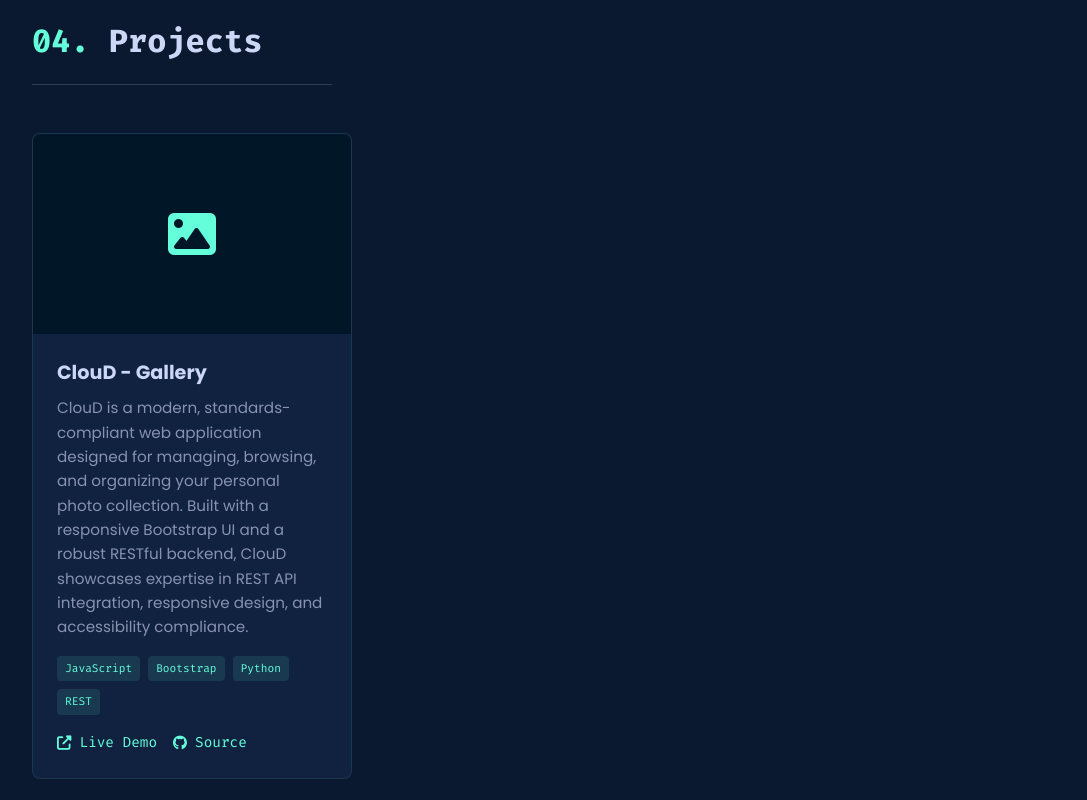
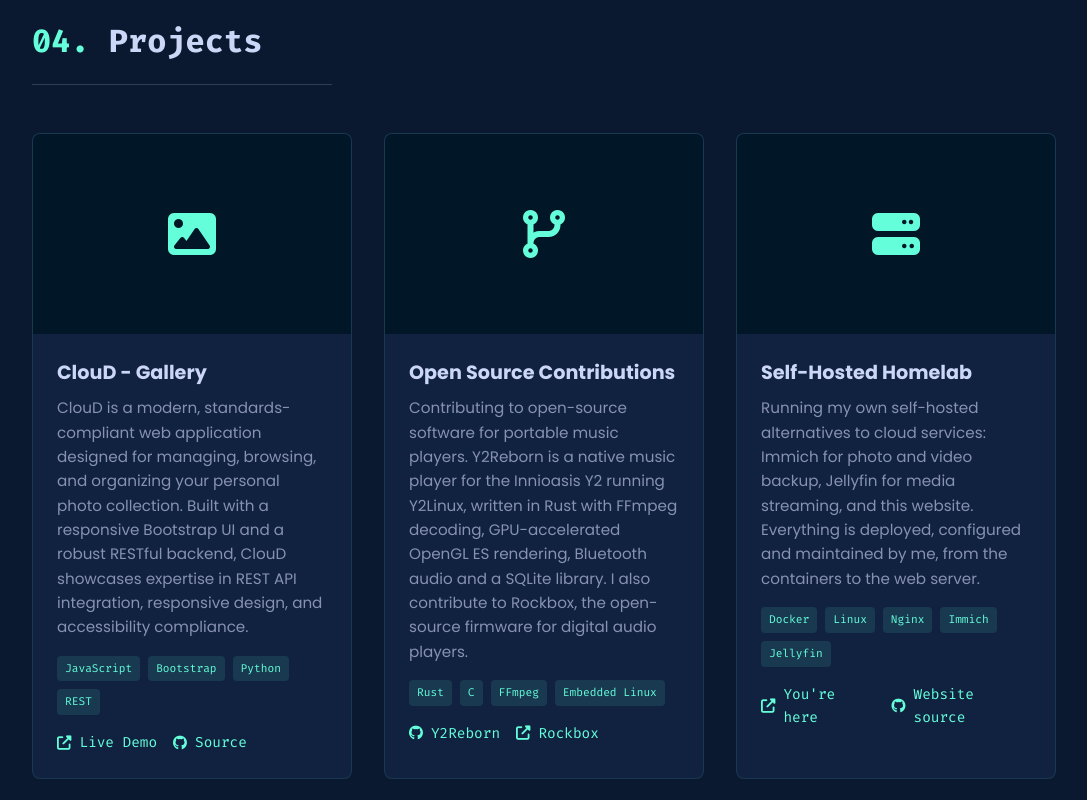
Before and after one commit to daavid-codes/daavid.dev, a plain HTML site: page index.html in a window 1280 px wide. Shown: the part 3760-4560 px from the top of the page, without its empty margins (96-1183 px from the left). Drawn offline with Linux system fonts and the light colour scheme.

Commit message:
Add open source and self-hosted homelab project cards
Co-Authored-By: Claude Opus 5.5 <noreply@anthropic.com>
Claude-Session: https://claude.ai/code/session_01HT5hYcfxYCod7ydvpBEY21

```diff
--- a/index.html
+++ b/index.html
@@ -219,7 +219,46 @@
                 </div>
             </div>
 
+            <div class="project-card fade-in">
+                <div class="project-img">
+                    <i class="fas fa-code-branch"></i>
+                </div>
+                <div class="project-content">
+                    <h3 class="project-title">Open Source Contributions</h3>
+                    <p class="project-desc">Contributing to open-source software for portable music players. Y2Reborn is a native music player for the Innioasis Y2 running Y2Linux, written in Rust with FFmpeg decoding, GPU-accelerated OpenGL ES rendering, Bluetooth audio and a SQLite library. I also contribute to Rockbox, the open-source firmware for digital audio players.</p>
+                    <div class="project-tech">
+                        <span class="tech-tag">Rust</span>
+                        <span class="tech-tag">C</span>
+                        <span class="tech-tag">FFmpeg</span>
+                        <span class="tech-tag">Embedded Linux</span>
+                    </div>
+                    <div class="project-links">
+                        <a href="https://github.com/daavid-codes/Y2Reborn" class="project-link" target="_blank" rel="noopener"><i class="fab fa-github"></i> Y2Reborn</a>
+                        <a href="https://www.rockbox.org" class="project-link" target="_blank" rel="noopener"><i class="fas fa-external-link-alt"></i> Rockbox</a>
+                    </div>
+                </div>
+            </div>
 
+            <div class="project-card fade-in">
+                <div class="project-img">
+                    <i class="fas fa-server"></i>
+                </div>
+                <div class="project-content">
+                    <h3 class="project-title">Self-Hosted Homelab</h3>
+                    <p class="project-desc">Running my own self-hosted alternatives to cloud services: Immich for photo and video backup, Jellyfin for media streaming, and this website. Everything is deployed, configured and maintained by me, from the containers to the web server.</p>
+                    <div class="project-tech">
+                        <span class="tech-tag">Docker</span>
+                        <span class="tech-tag">Linux</span>
+                        <span class="tech-tag">Nginx</span>
+                        <span class="tech-tag">Immich</span>
+                        <span class="tech-tag">Jellyfin</span>
+                    </div>
+                    <div class="project-links">
+                        <a href="https://daavid.dev" class="project-link"><i class="fas fa-external-link-alt"></i> You're here</a>
+                        <a href="https://github.com/daavid-codes/daavid.dev" class="project-link" target="_blank" rel="noopener"><i class="fab fa-github"></i> Website source</a>
+                    </div>
+                </div>
+            </div>
         </div>
     </section>
 
```
